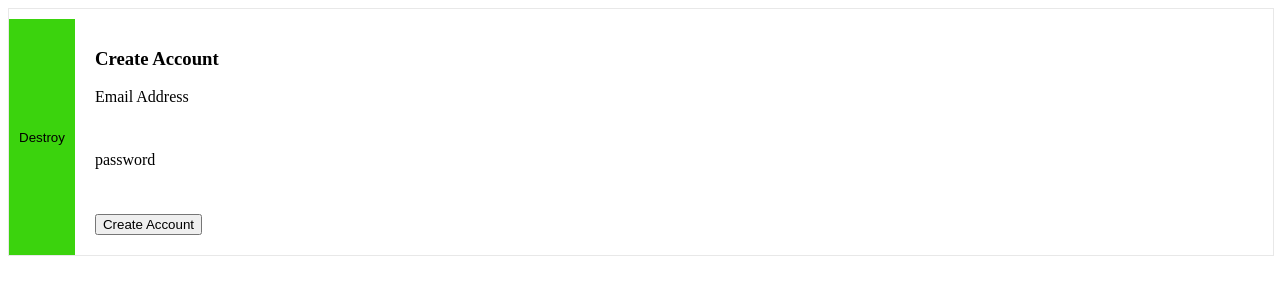
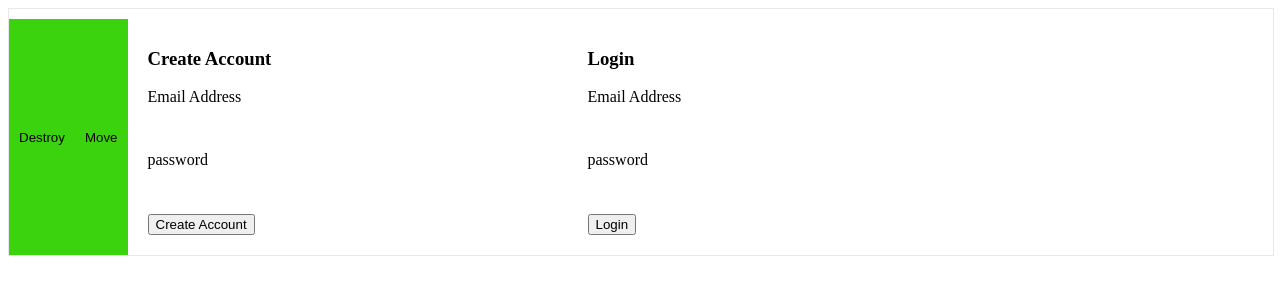
Before and after one commit to MuhammadSohailNazar/angular-pro, an Angular app: page / in a window 1280 px wide. Shown: the top 300 px of the page. Built offline with nearby package versions, Linux system fonts and the light colour scheme.

Commit message:
1. reordering component while injecting, and reorder component on button click

```diff
--- a/src/app/app.component.html
+++ b/src/app/app.component.html
@@ -1,5 +1,7 @@
 <div class="container">
   <button (click)="destroyComponent()">Destroy</button>
+  <button (click)="moveComponent()">Move</button>
+
  <div #entry></div>
 </div>
 
--- a/src/app/app.component.ts
+++ b/src/app/app.component.ts
@@ -26,7 +26,8 @@ export class AppComponent implements AfterViewInit {
   ngAfterViewInit() {
     const authFormFactory =
       this.resolver.resolveComponentFactory(AuthFormComponent);
-    this.component = this.entry.createComponent(authFormFactory);
+      this.entry.createComponent(authFormFactory);
+    this.component = this.entry.createComponent(authFormFactory,0);
     this.component.instance.title = 'Create Account';
     this.component.instance.submitted.subscribe(this.login);
     this.cd.detectChanges();
@@ -36,6 +37,10 @@ export class AppComponent implements AfterViewInit {
     this.component.destroy();
   }
 
+  moveComponent() {
+    this.entry.move(this.component.hostView, 1);
+  }
+
   login(user: IUser) {
     console.log('login', user);
   }
```
